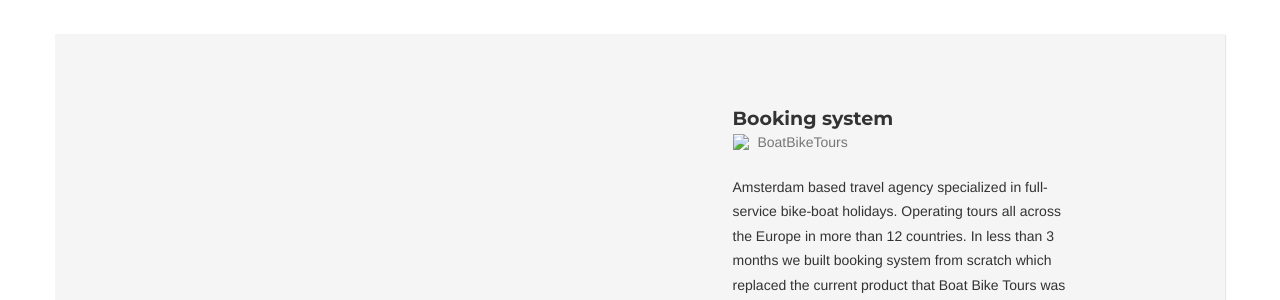
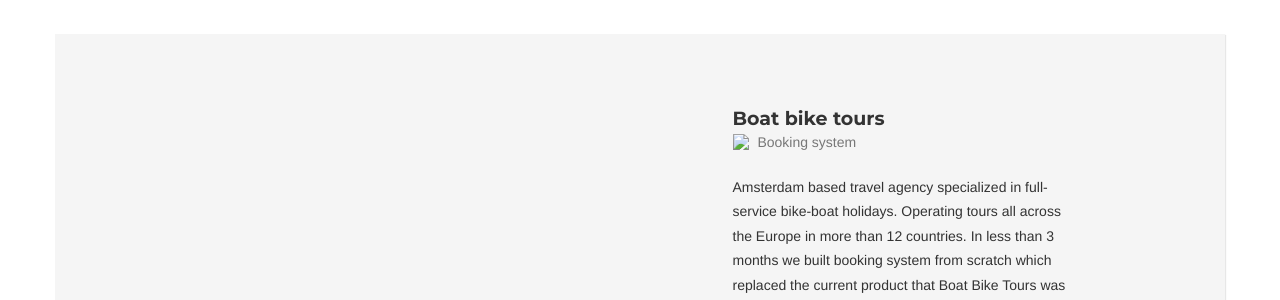
Before and after one commit to zoranzoran/pseudocode, a Jekyll site: the page built from _posts/2014-07-20-project-1.markdown, in a window 1280 px wide and 900 px high, scrolled down 1819 px. Shown: the part 153-453 px from the top of the window. Built offline with Jekyll 4.4.1, drawn with Linux system fonts in a browser that asks for light colours; a script that is not in the unit is left out.

Commit message:
Update 2014-07-20-project-1.markdown

```diff
--- a/_posts/2014-07-20-project-1.markdown
+++ b/_posts/2014-07-20-project-1.markdown
@@ -1,6 +1,6 @@
 ---
-title: Booking system
-subtitle: BoatBikeTours
+title: Boat bike tours
+subtitle: Booking system
 clientCountry: nl
 layout: default
 modal-id: 1
```
